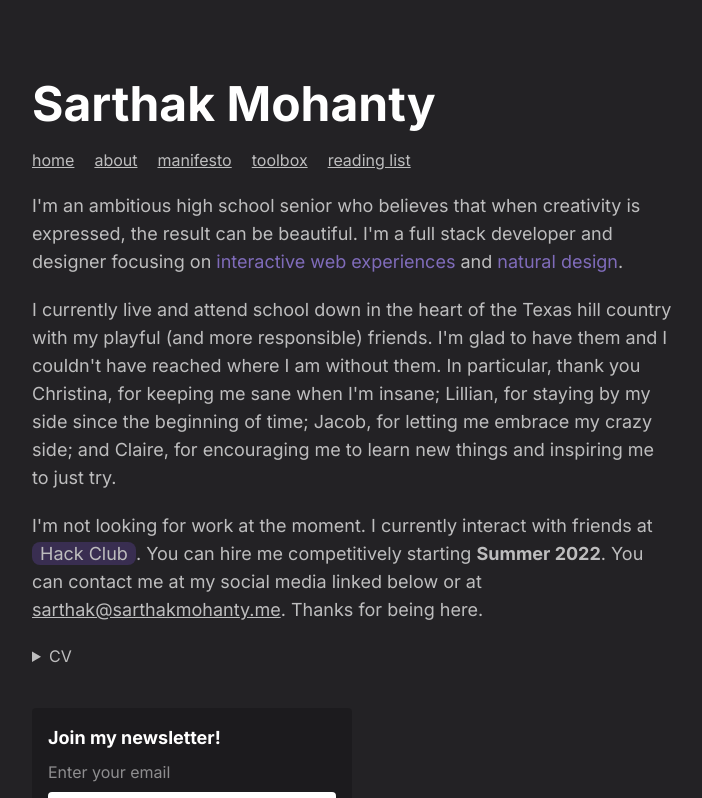
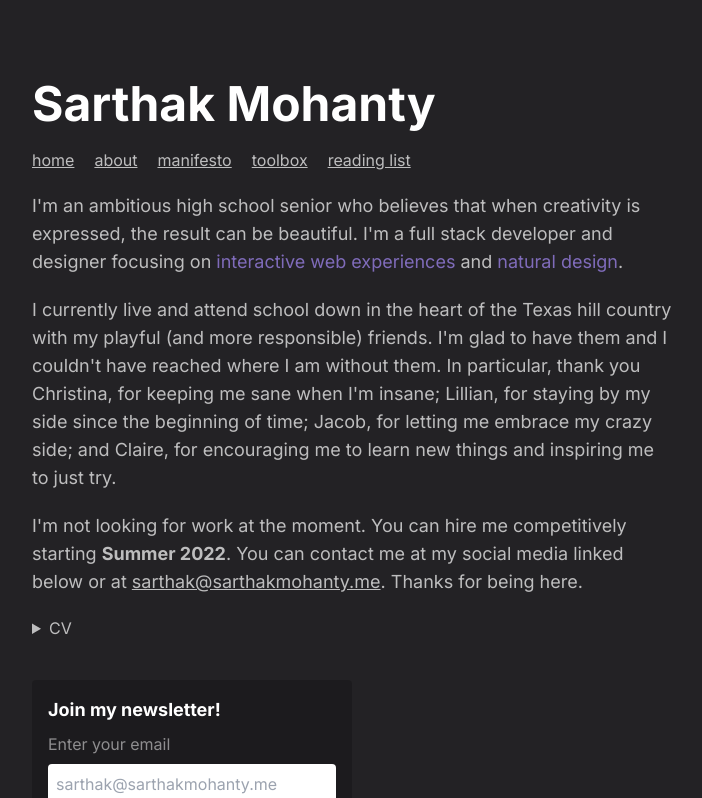
Before and after one commit to sarthaktexas/website-v3, a Next.js app: page / in a window 1280 px wide. Shown: the top 798 px of the page, without its empty margins (288-990 px from the left). Built offline with nearby package versions, Linux system fonts and the light colour scheme; no server answers.

Commit message:
remove hack club bc it cuts off

```diff
--- a/pages/index.js
+++ b/pages/index.js
@@ -13,7 +13,7 @@ export default function Home() {
           <Nav />
           <p className="p">I'm an ambitious high school senior who believes that when creativity is expressed, the result can be beautiful. I'm a full stack developer and designer focusing on <span>interactive web experiences</span> and <span>natural design</span>.</p>
           <p className="p">I currently live and attend school down in the heart of the Texas hill country with my playful (and more responsible) friends. I'm glad to have them and I couldn't have reached where I am without them. In particular, thank you Christina, for keeping me sane when I'm insane; Lillian, for staying by my side since the beginning of time; Jacob, for letting me embrace my crazy side; and Claire, for encouraging me to learn new things and inspiring me to just try.</p>
-          <p className="p">I'm not looking for work at the moment. I currently interact with friends at <a className="a" href="https://hackclub.com" target="_blank">Hack Club</a>. You can hire me competitively starting <b>Summer 2022</b>. You can contact me at my social media linked below or at <a className="pointer-events-auto" href="mailto:sarthak@sarthakmohanty.me" target="_blank">sarthak@sarthakmohanty.me</a>. Thanks for being here.</p>
+          <p className="p">I'm not looking for work at the moment. You can hire me competitively starting <b>Summer 2022</b>. You can contact me at my social media linked below or at <a className="pointer-events-auto" href="mailto:sarthak@sarthakmohanty.me" target="_blank">sarthak@sarthakmohanty.me</a>. Thanks for being here.</p>
           <details className="pointer-events-auto pb-10">
             <summary className="opacity-70">CV</summary>
             <h1 className="cv-heading">
```
